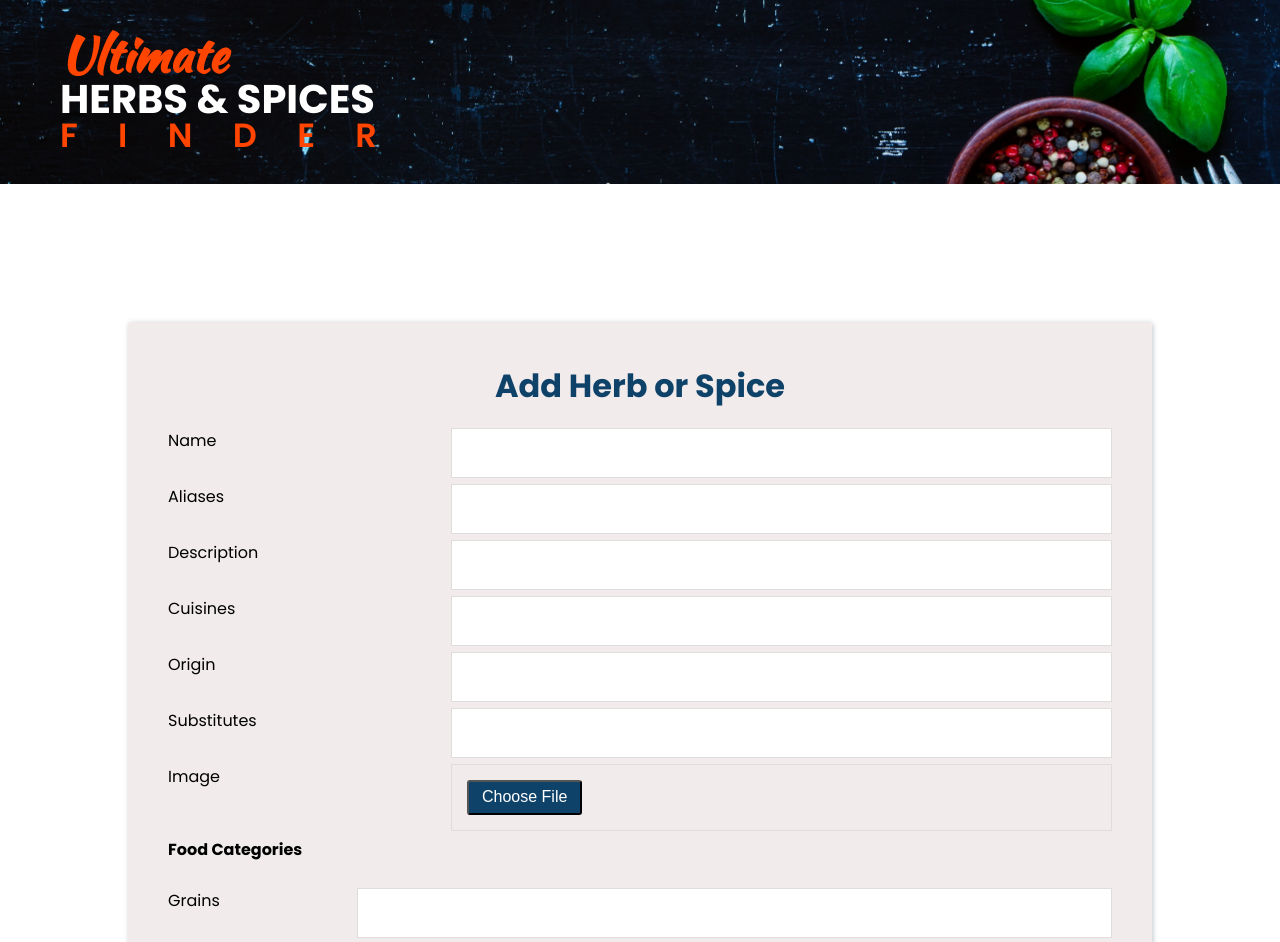
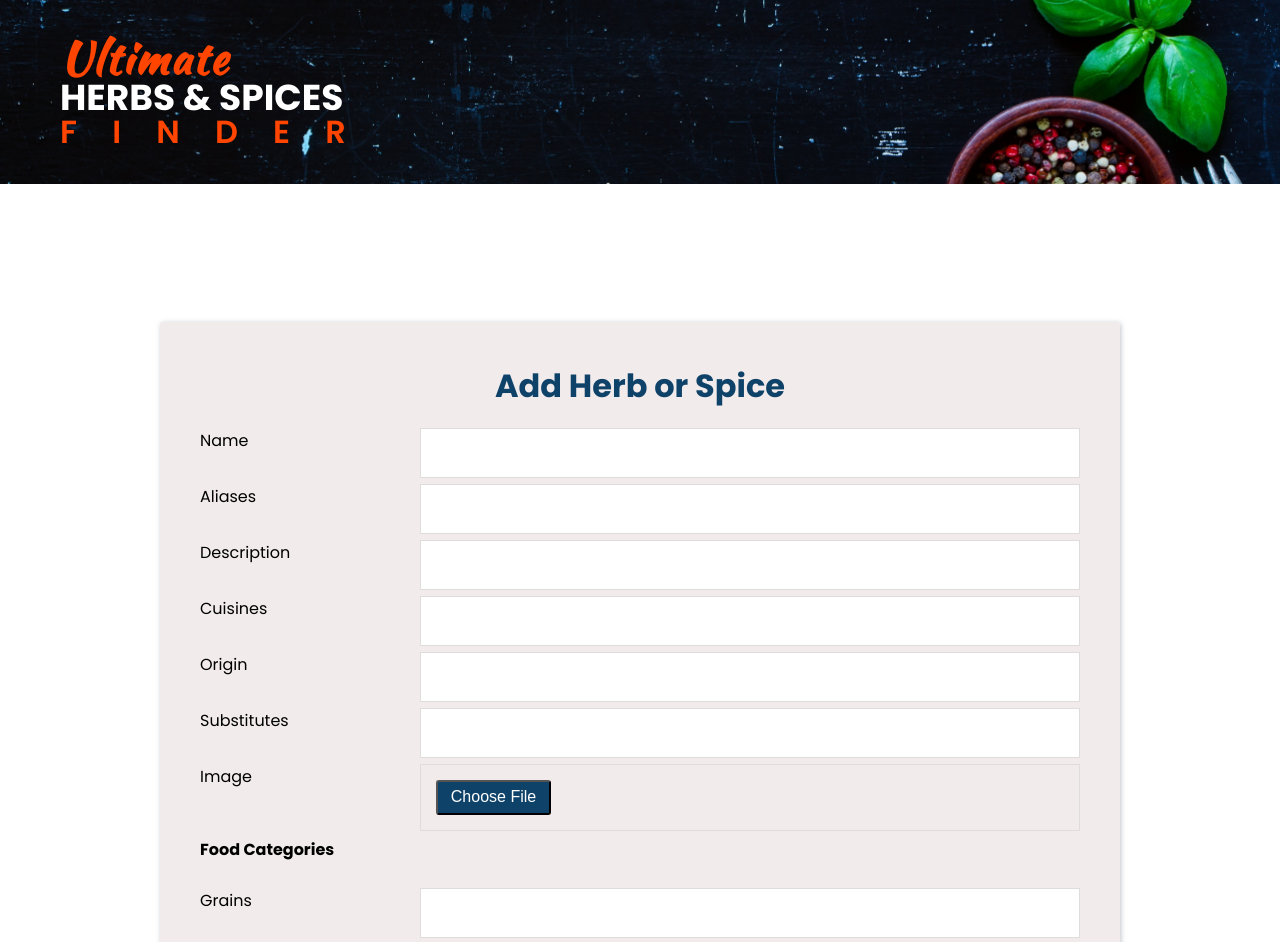
Before and after one commit to amehi0index/mern-spices, a React (Create React App) app in the folder client/: page /herb-form in a window 1280 px wide. Shown: the top 942 px of the page. Built offline with nearby package versions, Linux system fonts and the light colour scheme.

Commit message:
Adjust css for herbcard, add form, homepage

```diff
--- a/client/src/App.css
+++ b/client/src/App.css
@@ -7,7 +7,7 @@
 body {
   display: flex;
   font-family: 'Poppins', sans-serif;
-  overflow-x: hidden;
+  overflow: hidden;
 }
 
 .container {
@@ -18,7 +18,7 @@ body {
   position: relative;
   height: 100vh;
   width: 100%;
-  margin: auto;
+  /*margin: auto;*/
   display: flex;
   flex-direction: column;
   overflow: hidden;
@@ -43,12 +43,12 @@ body {
 .home-header {
   width: 100vw;
   height: 25%;
-  padding: 60px;
+  padding: 50px 60px;
   display: flex;
   flex-direction: column;
   justify-content: center;
   font-weight: 800;
-  margin-bottom: 1em;
+  margin-bottom: 0.8em;
 }
 
 .header .brand,
@@ -61,14 +61,15 @@ body {
 .header .before,
 .home-header .before {
   font-family: 'Kaushan Script', cursive;
-  font-size: 3em;
+  font-size: 2.75em;
   color: orangered;
   line-height: 1;
+  letter-spacing: 2px;
 }
 
 .header h2,
 .home-header h2 {
-  font-size: 2.5em;
+  font-size: 2.25em;
   color: #fff;
   line-height: 1em;
   text-transform: uppercase;
@@ -76,9 +77,9 @@ body {
 
 .header .after,
 .home-header .after {
-  font-size: 2.1em;
+  font-size: 2em;
   font-weight: 600;
-  letter-spacing: 1.2em;
+  letter-spacing: 1.1em;
   line-height: 1;
   color: orangered;
   text-transform: uppercase;
@@ -120,7 +121,7 @@ body {
 .content p {
   font-size: 1.25em;
   color: #fff;
-  margin: 18px 0 30px 0;
+  margin: 15px 0 25px 0;
   font-weight: 400;
   max-width: 500px;
 }
@@ -132,7 +133,7 @@ body {
   border: none;
   background: #ff4500;
   font-size: 1em;
-  padding: 16px 38px;
+  padding: 16px 34px;
   text-transform: uppercase;
   text-decoration: none;
   font-weight: 600;
@@ -195,9 +196,11 @@ body {
 
 /*Input Rows*/
 .input-span {
-  min-height: 50px;
-  max-height: 50px;
+  min-height: 45px;
+  max-height: 45px;
   display: flex;
+  align-items: center;
+  justify-content: center;
   transition: all 0.5s ease-in 2s;
 }
 
@@ -218,7 +221,7 @@ body {
   border: none;
   background: #ff4500;
   font-size: 1em;
-  padding: 16px 38px;
+  padding: 14px 38px;
   text-transform: uppercase;
   text-decoration: none;
   font-weight: 600;
@@ -481,7 +484,7 @@ body {
   align-items: center;
   background: #f0e9e9e6;
   box-shadow: 1px 1px 5px rgba(129, 142, 155, 0.5);
-  width: 80%;
+  width: 75%;
   margin: 30px 0;
   padding: 40px;
   flex-direction: column;
@@ -522,7 +525,7 @@ body {
   border: 1px solid #dfdcdc;
   outline: none;
   padding: 15px;
-  width: 70%;
+  width: 75%;
   min-width: 60%;
   font-size: 1em;
 }
@@ -567,7 +570,7 @@ body {
   border: 1px solid #dfdcdc;
   outline: none;
   padding: 15px;
-  width: 80%;
+  width: 75%;
   min-width: 60%;
   font-size: 1em;
 }
@@ -586,7 +589,7 @@ body {
   outline: none;
   border: none;
   box-shadow: 2px 2px 3px rgba(129, 142, 155, 0.5);
-  font-size: 1.5em;
+  font-size: 1.4em;
   padding: 20px;
   text-transform: uppercase;
   text-decoration: none;
--- a/client/src/components/herbs/HerbForm.js
+++ b/client/src/components/herbs/HerbForm.js
@@ -40,6 +40,7 @@ const HerbForm = () => {
                     }
                 })
             }
+            document.body.style.overflowY= "scroll"
         }, [herbContext, current])
 
 
--- a/client/src/components/user/Recipes.js
+++ b/client/src/components/user/Recipes.js
@@ -66,6 +66,8 @@ const Recipes = ({ showCard, setShowCard, recipesQuery }) => {
             }
         })
 
+        document.body.style.overflowY= "scroll"
+
     }, [recipesQuery, pageTitle, recipes, setShowCard, history, setIsLoading, setRecipes, setPageTitle, getData ])
 
     return (
--- a/client/src/herbcard.css
+++ b/client/src/herbcard.css
@@ -8,14 +8,14 @@
   color: rgb(6, 52, 99);
   width: 60%;
   border-radius: 3px;
-  min-height: 475px;
+  min-height: 450px;
   margin: 25px 5.5%;
   transform: translateY(120%);
   transition: all 0.5s ease-in;
 }
 
 .card.show {
-  transform: translateY(-61%);
+  transform: translateY(-70%);
 }
 
 .card .card-header h1 {
@@ -77,7 +77,7 @@
 }
 
 .info-rows h4 {
-  font-size: 16px;
+  font-size: 14px;
 }
 
 .info .info-rows.show {
@@ -95,7 +95,7 @@
 
 .row-two,
 .row-one p {
-  font-size: 16px;
+  font-size: 14px;
   min-width: 80%;
 }
 
@@ -163,22 +163,22 @@
 }
 
 .food-icons div {
-  background-size: 33px;
+  background-size: 28px;
   background-repeat: no-repeat;
   background-position-x: 50%;
-  background-position-y: 25%;
+  background-position-y: 10%;
 
   width: 11%;
   height: 100%;
   margin: 0 5px;
-  padding: 55px 0 5px 0;
+  padding: 38px 0 5px 0;
 
   display: flex;
   flex-direction: column;
   justify-content: flex-end;
   align-items: center;
 
-  font-size: 13px;
+  font-size: 10px;
   text-transform: uppercase;
   cursor: pointer;
 
@@ -283,19 +283,19 @@
   overflow: hidden;
   position: relative;
   width: 96%;
-  min-height: 260px;
-  max-height: 260px;
+  min-height: 240px;
+  max-height: 240px;
   padding: 20px 20px;
   background: linear-gradient(rgb(20, 113, 184), rgb(0, 0, 7));
   color: #f5f5f5;
-  font-size: 16px;
+  font-size: 12px;
   transform: translateY(100%);
   transition: transform 0.8s ease;
 }
 
 .food-info.show {
   z-index: 500;
-  transform: translateY(-113.5%);
+  transform: translateY(-111%);
 }
 
 .food-info h3 {
```
Also changed, not shown: client/src/components/pages/Home.js (+8 -1 lines).
